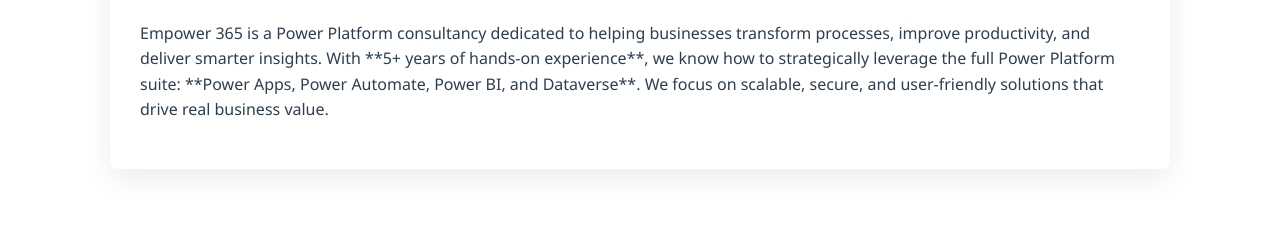
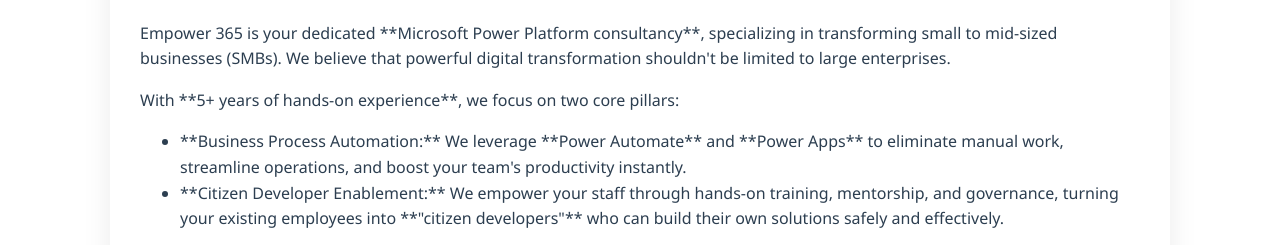
Before and after one commit to Rhys-Empower365/site, a plain HTML site: page index.html in a window 1280 px wide. Shown: the part 661-906 px from the top of the page. Drawn offline with Linux system fonts and the light colour scheme.

Commit message:
Update index.html

```diff
--- a/index.html
+++ b/index.html
@@ -188,11 +188,17 @@
     <div class="container content-box">
         <h2>About Us</h2>
         <p>
-                Empower 365 is a Power Platform consultancy dedicated to helping businesses
-                transform processes, improve productivity, and deliver smarter insights.
-                With **5+ years of hands-on experience**, we know how to strategically leverage
-                the full Power Platform suite: **Power Apps, Power Automate, Power BI, and Dataverse**.
-                We focus on scalable, secure, and user-friendly solutions that drive real business value.
+            Empower 365 is your dedicated **Microsoft Power Platform consultancy**, specializing in transforming small to mid-sized businesses (SMBs). We believe that powerful digital transformation shouldn't be limited to large enterprises.
+        </p>
+        <p>
+            With **5+ years of hands-on experience**, we focus on two core pillars:
+        </p>
+        <ul>
+            <li>**Business Process Automation:** We leverage **Power Automate** and **Power Apps** to eliminate manual work, streamline operations, and boost your team's productivity instantly.</li>
+            <li>**Citizen Developer Enablement:** We empower your staff through hands-on training, mentorship, and governance, turning your existing employees into **"citizen developers"** who can build their own solutions safely and effectively.</li>
+        </ul>
+        <p>
+            We focus on scalable, secure, and user-friendly solutions that drive real business value across the entire suite: **Power Apps, Power Automate, Power BI, and Dataverse.**
         </p>
     </div>
 </section>
```
Lines whose indentation alone changed are shown as unchanged.
